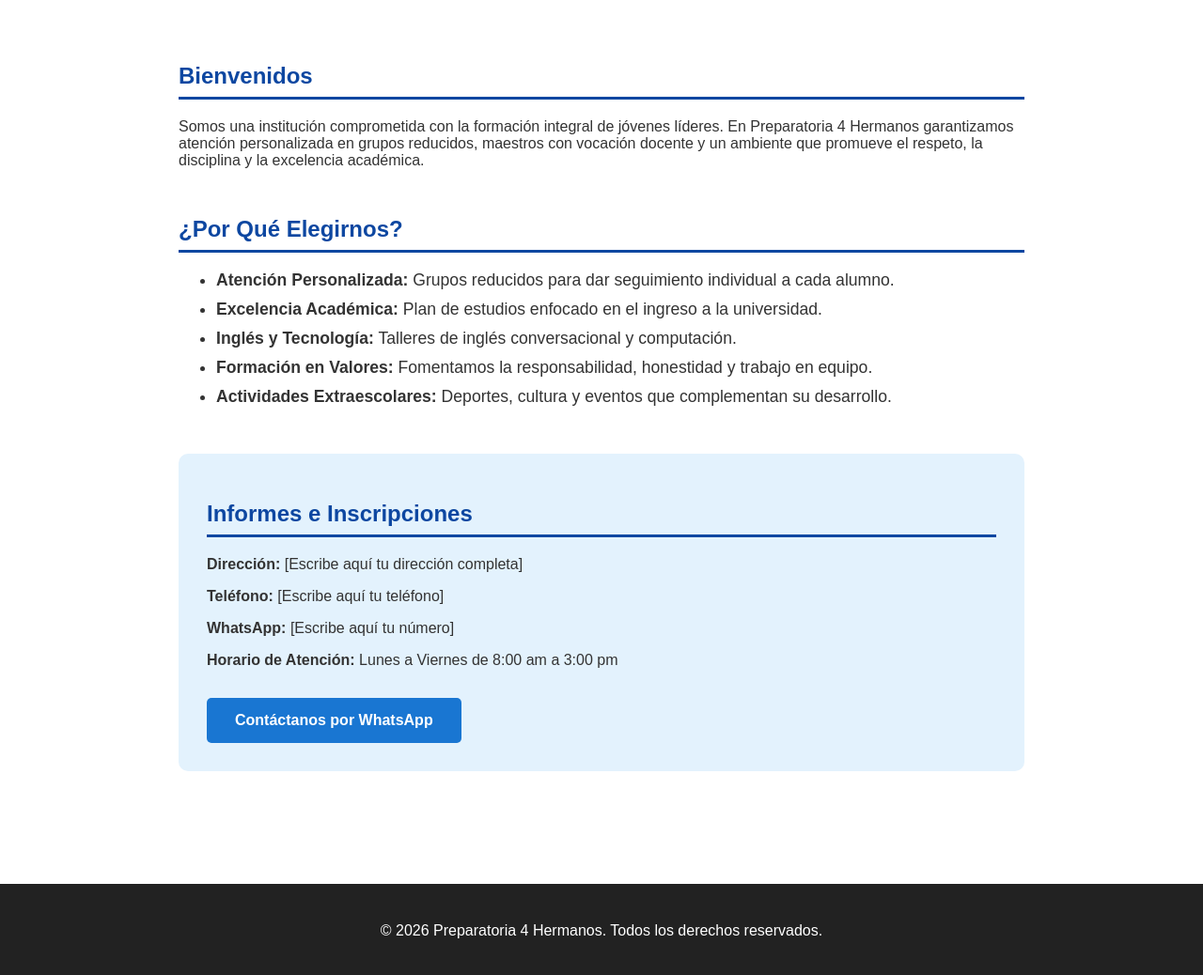
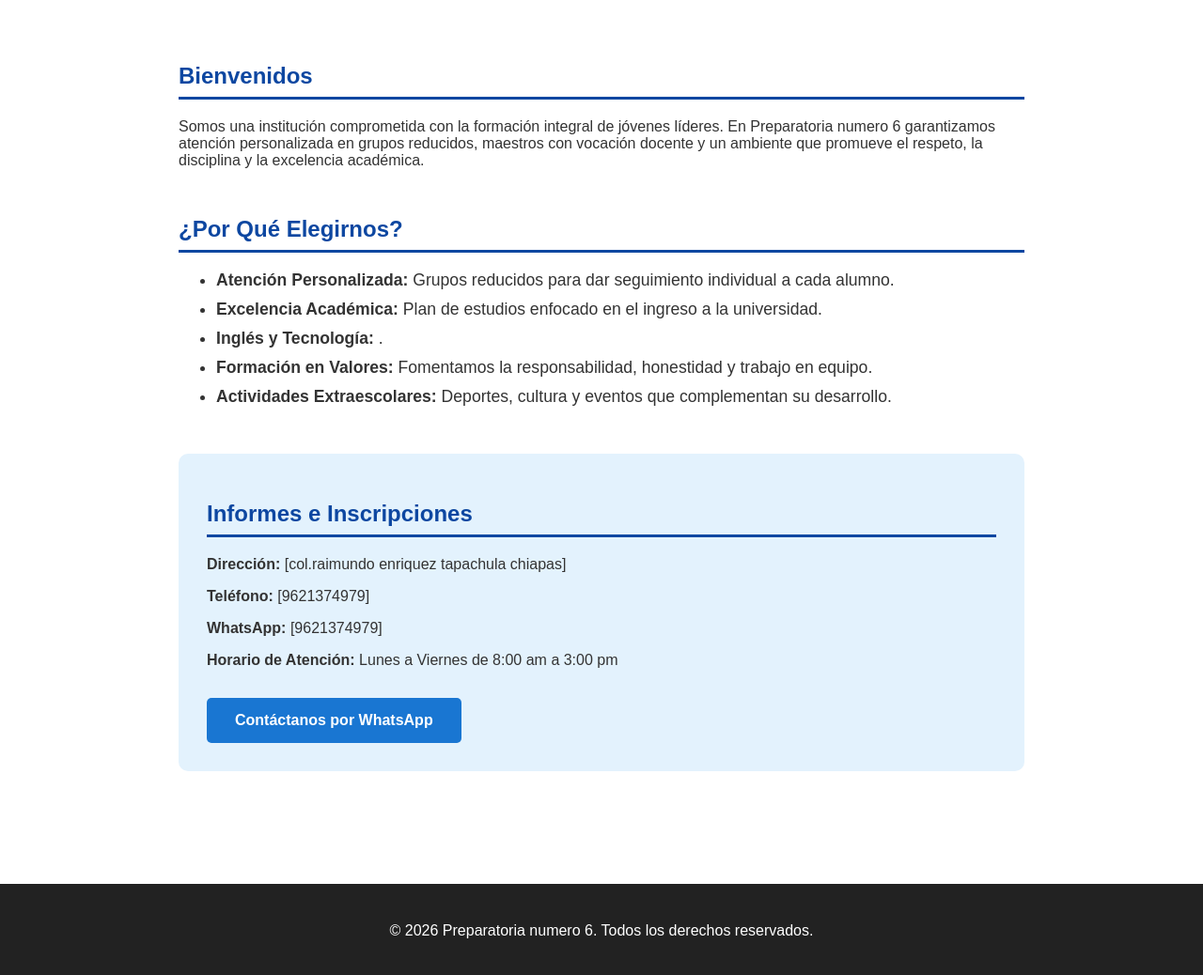
Before and after one commit to eroblesrincon-debug/eroblesrincon.github.io, a plain HTML site: page index.html in a window 1280 px wide. Shown: the part 240-1278 px from the top of the page at 94% size. Drawn offline with Linux system fonts and the light colour scheme.

Commit message:
Update index.html

```diff
--- a/index.html
+++ b/index.html
@@ -27,7 +27,7 @@
     <div class="container">
         <div class="seccion">
             <h2>Bienvenidos</h2>
-            <p>Somos una institución comprometida con la formación integral de jóvenes líderes. En Preparatoria 4 Hermanos garantizamos atención personalizada en grupos reducidos, maestros con vocación docente y un ambiente que promueve el respeto, la disciplina y la excelencia académica.</p>
+            <p>Somos una institución comprometida con la formación integral de jóvenes líderes. En Preparatoria numero 6 garantizamos atención personalizada en grupos reducidos, maestros con vocación docente y un ambiente que promueve el respeto, la disciplina y la excelencia académica.</p>
         </div>
 
         <div class="seccion">
@@ -35,7 +35,7 @@
             <ul>
                 <li><strong>Atención Personalizada:</strong> Grupos reducidos para dar seguimiento individual a cada alumno.</li>
                 <li><strong>Excelencia Académica:</strong> Plan de estudios enfocado en el ingreso a la universidad.</li>
-                <li><strong>Inglés y Tecnología:</strong> Talleres de inglés conversacional y computación.</li>
+                <li><strong>Inglés y Tecnología:</strong> .</li>
                 <li><strong>Formación en Valores:</strong> Fomentamos la responsabilidad, honestidad y trabajo en equipo.</li>
                 <li><strong>Actividades Extraescolares:</strong> Deportes, cultura y eventos que complementan su desarrollo.</li>
             </ul>
@@ -43,16 +43,16 @@
 
         <div class="seccion contacto">
             <h2>Informes e Inscripciones</h2>
-            <p><strong>Dirección:</strong> [Escribe aquí tu dirección completa]</p>
-            <p><strong>Teléfono:</strong> [Escribe aquí tu teléfono]</p>
-            <p><strong>WhatsApp:</strong> [Escribe aquí tu número]</p>
+            <p><strong>Dirección:</strong> [col.raimundo enriquez tapachula chiapas]</p>
+            <p><strong>Teléfono:</strong> [9621374979]</p>
+            <p><strong>WhatsApp:</strong> [9621374979]</p>
             <p><strong>Horario de Atención:</strong> Lunes a Viernes de 8:00 am a 3:00 pm</p>
             <a href="https://wa.me/52XXXXXXXXXX" class="btn">Contáctanos por WhatsApp</a>
         </div>
     </div>
 
     <footer>
-        <p>© 2026 Preparatoria 4 Hermanos. Todos los derechos reservados.</p>
+        <p>© 2026 Preparatoria numero 6. Todos los derechos reservados.</p>
     </footer>
 </body>
 </html>
```
